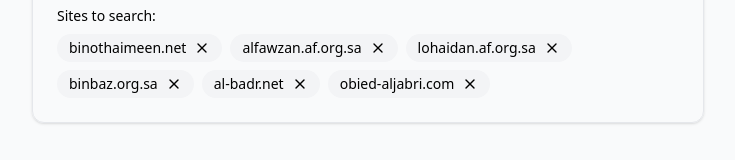
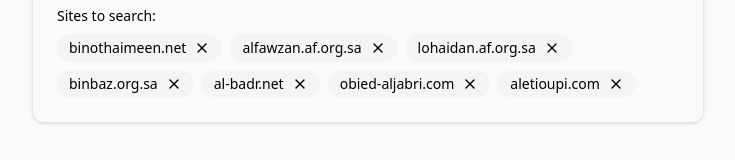
Before and after one commit to aramb-dev/fatwa-search, a React (Create React App) app: page / in a window 1280 px wide. Shown: the part 211-371 px from the top of the page, without its empty margins (272-1007 px from the left). Built offline with nearby package versions, Linux system fonts and the light colour scheme.

Commit message:
added aletioupi.com to the list

```diff
--- a/src/components/CustomSearch.js
+++ b/src/components/CustomSearch.js
@@ -16,6 +16,7 @@
   "binbaz.org.sa",
   "al-badr.net",
   "obied-aljabri.com",
+  "aletioupi.com"
 ];
 
 const CustomSearch = () => {
```
